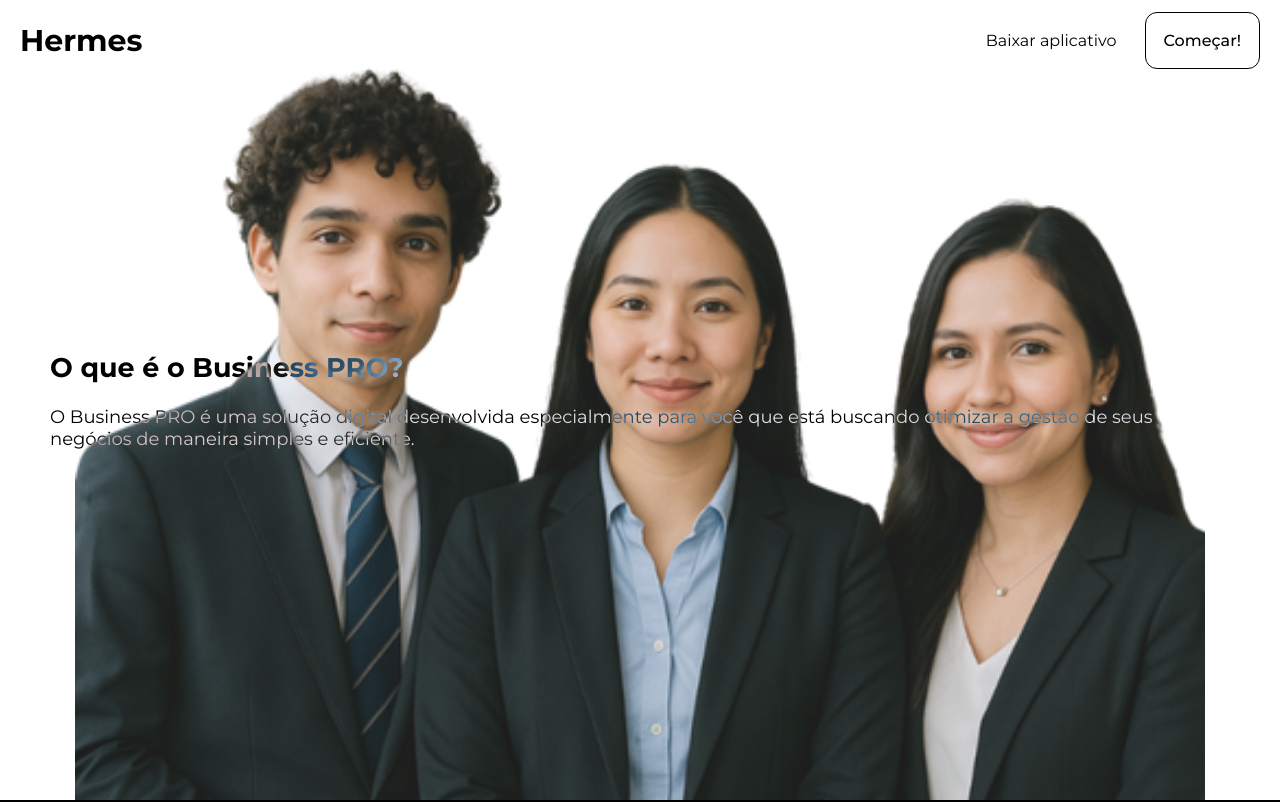
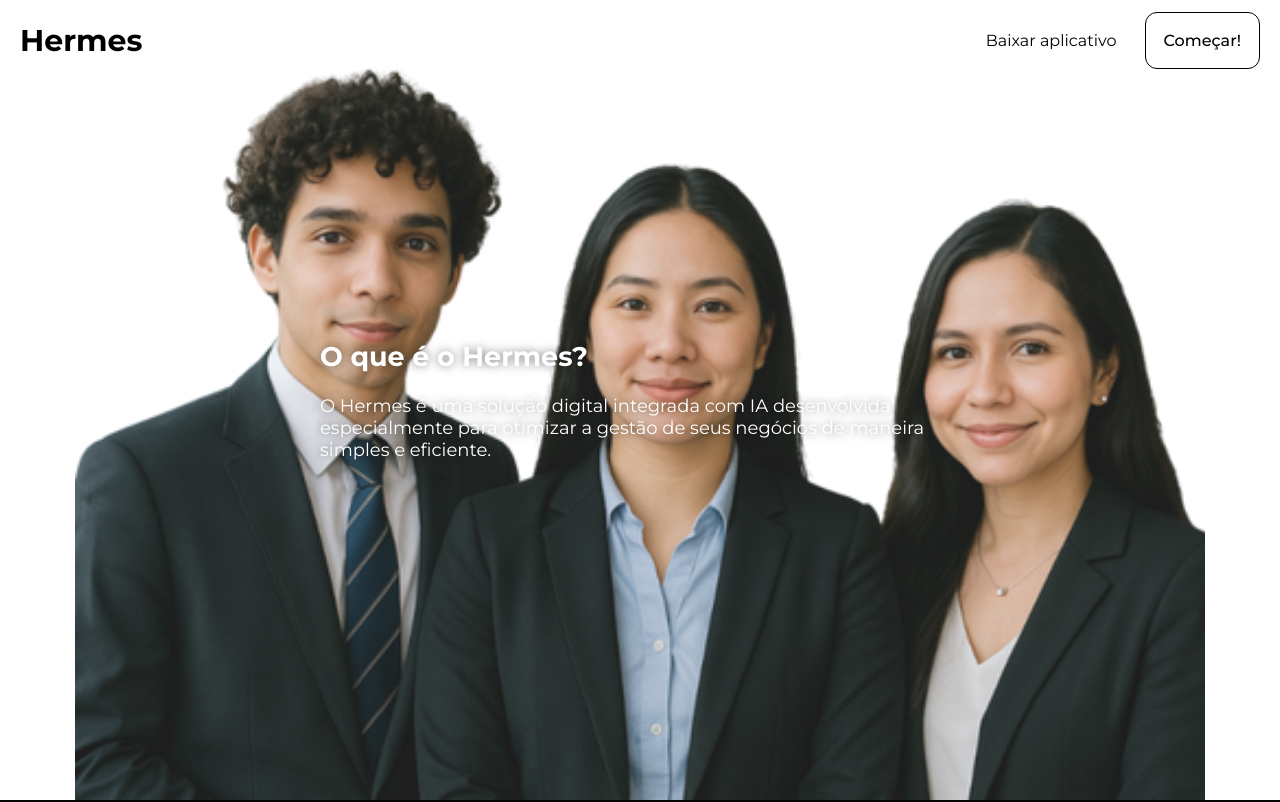
Before and after one commit to dfmrenato/businesspro, a Next.js app: page / in a window 1280 px wide. Shown: the top 802 px of the page. Built offline with nearby package versions, Linux system fonts and the light colour scheme.

Commit message:
Fixed Hermes Branding

```diff
--- a/pages/index.jsx
+++ b/pages/index.jsx
@@ -22,9 +22,9 @@ export default function Index() {
       <MainLayout id={styles.main}>
         <section>
           <div>
-            <h1>O que é o Business PRO?</h1>
+            <h1>O que é o Hermes?</h1>
             <br />
-            <p>O Business PRO é uma solução digital desenvolvida especialmente para você que está buscando otimizar a gestão de seus negócios de maneira simples e eficiente.</p>
+            <p>O Hermes é uma solução digital integrada com IA desenvolvida especialmente para otimizar a gestão de seus negócios de maneira simples e eficiente.</p>
           </div>
         </section>
         <section>
--- a/styles/pages/index.module.css
+++ b/styles/pages/index.module.css
@@ -52,10 +52,10 @@
         background-position: bottom center;
 
         div {
-            mix-blend-mode: difference;
             color: white;
+            filter: drop-shadow(0 0 5px hsla(0, 0%, 0%, 50%));
             font-size: large;
-            padding: 50px;
+            padding: 25%;
         }
     }
 
```
